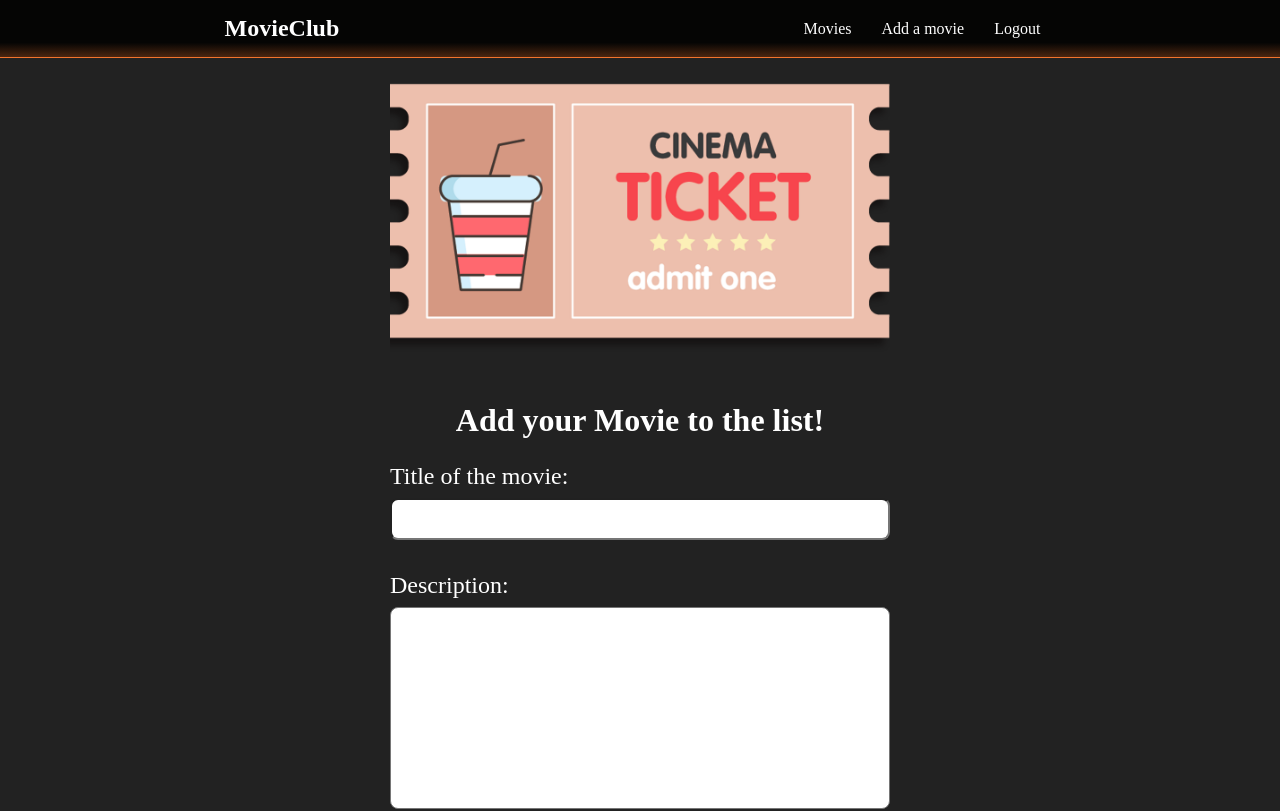
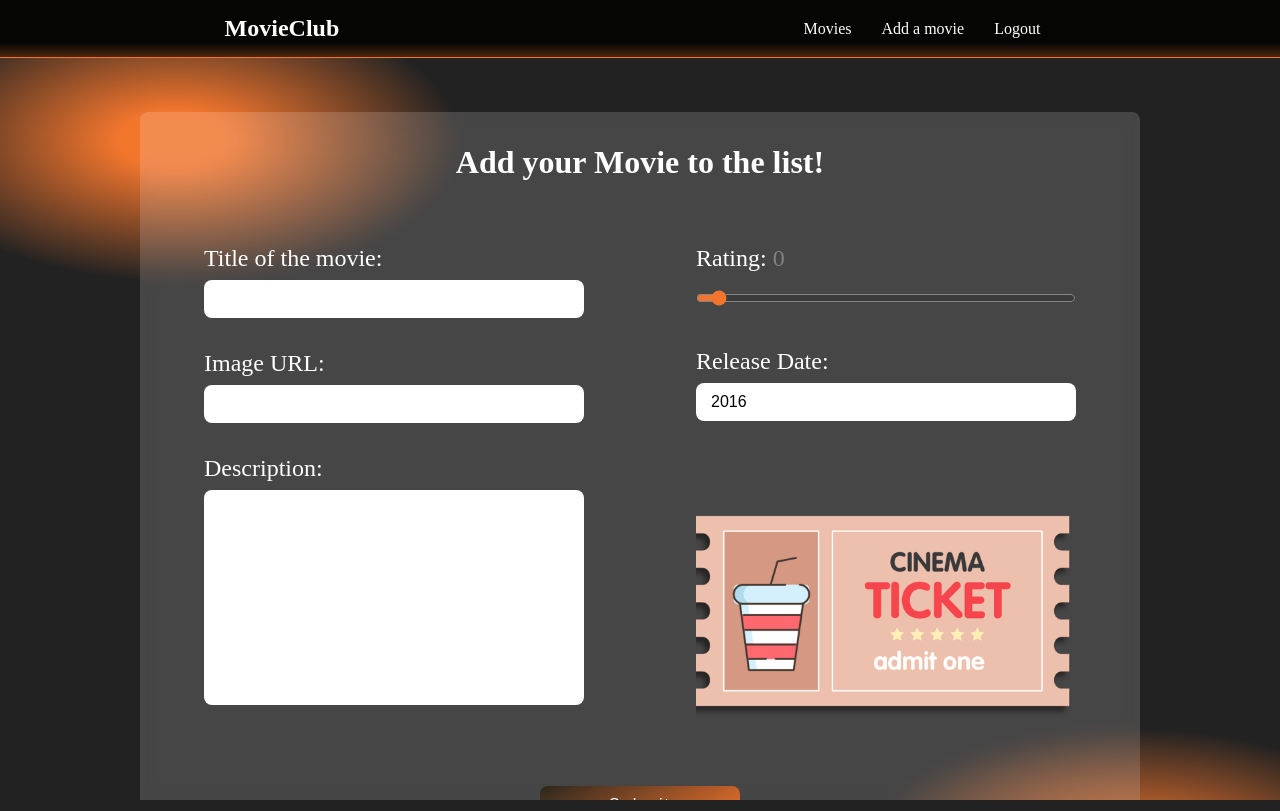
Before and after one commit to NickFusari/MovieClub, an Angular app: page /create in a window 1280 px wide. Shown: the top 811 px of the page. Built offline with nearby package versions, Linux system fonts and the light colour scheme.

Commit message:
add movie finalised

```diff
--- a/src/app/createmovie/createmovie.component.css
+++ b/src/app/createmovie/createmovie.component.css
@@ -1,23 +1,33 @@
 .wrapper{
+    overflow: hidden;
+    height: 100vh;
+}
 
-    max-width: 500px;
+.primer{
+
+    position: relative;
+    top: 5rem;
+    max-width: 1000px;
+    padding: 2rem 4rem;
     margin: 0 auto;
 }
 
 .container{
 
-    max-width: 500px;
     display: flex;
     flex-direction: column;
     justify-content: center;
-    margin: 0 auto;
-    overflow: hidden;
+    padding: 2rem 4rem;
     color: white;
+    background: rgba(244, 237, 237, 0.178);
+    backdrop-filter: blur(7.9px);
+    -webkit-backdrop-filter: blur(7.9px);
+    border-radius: 8px;
 }
 
 img{
 
-    width: 602px;
+    width: 450px;
     margin: 0;
     padding: 0;
     transform: translateX(-10%);
@@ -26,8 +36,33 @@ img{
 h2{
 
     margin: 0 auto;
-    margin-bottom: 1.5rem;
+    margin-bottom: 4rem;
     font-size: 2rem;
+}
+
+p{
+
+    display: inline;
+    color: gray;
+}
+
+.firstHalf, .secondHalf{
+
+    display: flex;
+    flex-direction: column;
+    justify-content: center;
+}
+
+.firstHalf{
+
+    float: left;
+    width: 380px;
+}
+.secondHalf{
+
+    float: right;
+    overflow: hidden;
+    width: 380px;
 }
 
 label{
@@ -42,11 +77,18 @@ input, textarea{
     padding: 10px 15px;
     outline: none;
     border-radius: 8px;
+    border: none;
+}
+
+input[type="range"]{
+
+    accent-color: #f3742d;
 }
 
 textarea{
 
     resize: none;
+    height: 195px;
 }
 
 button{
@@ -69,3 +111,25 @@ button:hover{
 
     background: #f3742d;
 }
+
+.design1, .design2{
+
+    background: radial-gradient(#f3762d 10%, rgba(0, 0, 0, 0) 50%);
+    width: 800px;
+    height: 400px;
+    border-radius: 50%;
+}
+
+.design1{
+
+    position: absolute;
+    top: -140px;
+    left: -300px;
+}
+
+.design2{
+
+    position: absolute;
+    bottom: -150px;
+    right: -330px;
+}
--- a/src/app/createmovie/createmovie.component.html
+++ b/src/app/createmovie/createmovie.component.html
@@ -3,17 +3,29 @@
 </div>
 
 <div class="wrapper">
+    <div class="primer">
+        <div class="design1"></div>
+        <div class="design2"></div>
         <div class="container">
-        <img src="../../assets/movieTicket.png" alt="ticket">
             <h2>Add your Movie to the list!</h2>
+            <div class="devide">
+                <div class="firstHalf">
                     <label for="">Title of the movie:</label>
+                    <input type="text">
+                    <label for="">Image URL:</label>
                     <input type="text">
                     <label for="">Description:</label>
                     <textarea cols="30" rows="10"></textarea>
-        <label for="">Rating:</label>
-        <input type="range" min="1" max="10">
+                </div>
+                <div class="secondHalf">
+                    <label for="">Rating: <p>{{this.value}}</p></label>
+                    <input type="range" min="1" max="10" [(ngModel)]="this.value">
                     <label for="">Release Date:</label>
-        <input type="date">
+                    <input type="number" min="1900" max="2099" step="1" value="2016" />
+                    <img src="../../assets/movieTicket.png" alt="ticket">
+                </div>
+            </div>
             <button type="button">Submit</button>
         </div>
     </div>
+</div>
--- a/src/app/createmovie/createmovie.component.ts
+++ b/src/app/createmovie/createmovie.component.ts
@@ -7,4 +7,5 @@ import { Component } from '@angular/core';
 })
 export class CreatemovieComponent {
 
+ value:number = 0;
 }
--- a/src/app/navbar/navbar.component.css
+++ b/src/app/navbar/navbar.component.css
@@ -9,6 +9,8 @@
     padding: 15px 0;
     border-bottom: 1px solid #f3742d;
     position: fixed;
+    top: 0;
+    left: 0;
     width: 100%;
     z-index: 10;
 }
```
Also changed, not shown: src/app/collection.ts (added, +77 -0 lines), src/app/movie.ts (added, +8 -0 lines), 2 other files (tests, documents, lock files or other folders). Lines whose indentation alone changed are shown as unchanged.
